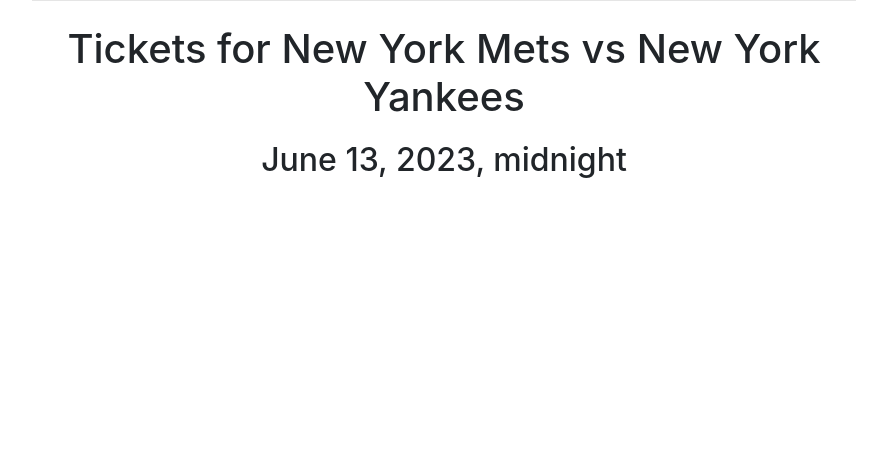
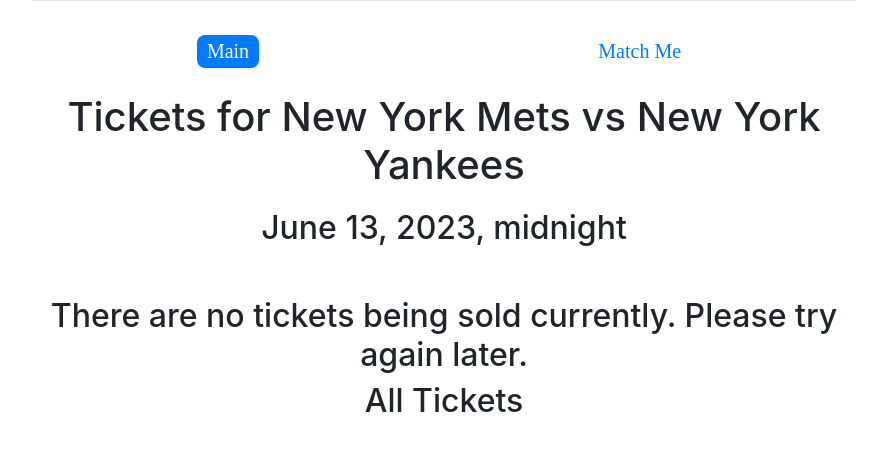
Before and after one commit to DHahn02/Summer-2023, a Django app: page /event/0950fc6c-5178-456b-b334-681149db9e47/ in a window 1280 px wide. Shown: the part 79-530 px from the top of the page, without its empty margins (181-1068 px from the left). Run offline with Django 4.2, Linux system fonts and the light colour scheme; a user stored in the database is signed in; data comes from the database, SQL or seed files in the repository; some libraries are stand-ins or nearby versions.

Commit message:
added missing templates

```diff
--- a/project/bender/bender/settings.py
+++ b/project/bender/bender/settings.py
@@ -136,9 +136,9 @@
 
 
 EMAIL_HOST = 'smtp.gmail.com'
-EMAIL_HOST_USER = 'myemail@gmail.com'
-EMAIL_HOST_PASSWORD = '*****'
+EMAIL_HOST_USER = 'shimmiedtest@gmail.com'
+EMAIL_HOST_PASSWORD = 'cshhwhejojcnvxjm'
 EMAIL_PORT = 587
 EMAIL_USE_TLS = True
 EMAIL_BACKEND = 'django.core.mail.backends.smtp.EmailBackend'
-DEFAULT_FROM_EMAIL = EMAIL_HOST_USER
+DEFAULT_FROM_EMAIL = "shimmiedtest@gmail.com"
--- a/project/bender/main/models.py
+++ b/project/bender/main/models.py
@@ -41,6 +41,14 @@
     team1 = models.ForeignKey(Team, on_delete=models.CASCADE, related_name="home", null=True, blank=True)
     team2 = models.ForeignKey(Team, on_delete=models.CASCADE, related_name="away", null=True, blank=True)
     performer = models.ForeignKey(Performer, on_delete=models.CASCADE, null=True, blank=True)
+
+    class Leagues(models.TextChoices):
+        MLB = "MLB", "MLB"
+        NHL = "NHL", "NHL"
+        NFL = "NFL", "NFL"
+        NBA = "NBA", "NBA"
+
+    # league = models.CharField(choices=Leagues.choices, null=True, blank=True, default=None, max_length=20)
     date = models.DateTimeField()
     location = models.ForeignKey(Venue, on_delete=models.SET_NULL, null=True)
 
--- a/project/bender/main/templates/main/event.html
+++ b/project/bender/main/templates/main/event.html
@@ -60,9 +60,45 @@
     .description p:before{
         content: "- ";
     }
+    .options{
+        display: flex;
+        text-align: center;
+        font: 20px Garamond sans-serif;
+        margin: auto;
+    }
+    .tab{
+        margin: 10px auto;
+        padding: 5px 10px;
+        border-radius: 8px;
+    }
+    .activeTab{
+        background: #007bff;
+        color: white;
+    }
+    .inactiveTab{
+        background: white;
+        color: #007bff;
+    }
+    .inactive{
+        display: none;
+        visibility: hidden;
+    }
+    .h2{
+        text-align: center;
+    }
+    .profile_photo{
+        max-height: 50px;
+    }
 </style>
 {% endblock %}
 {% block content %}
+    {% if user.is_authenticated %}
+    <div class="options">
+        <div id="mainTab" class="tab activeTab">Main</div>
+        <div id="altTab" class="tab inactiveTab">Match Me</div>
+    </div>
+    {% endif %}
+
     <div class="top">
         {% if event.performer %}
             <h1 class="heading">Tickets for {{ event.performer.name }} at {{ event.location}}</h1>
@@ -71,8 +107,12 @@
         {% endif %}
         <h2 class="date">{{ event.date }}</h2>
     </div>
+    {% if not ticketpacks %}
+        <h2 class="h2">There are no tickets being sold currently. Please try again later.</h2>
+    {% endif %}
 
-    <div class="tickets">
+    <div id="main" class="tickets active">
+        <h2 class="h2">All Tickets</h2>
         {% for ticketpack in ticketpacks %}
             {% if ticketpack.for_sale and available|get_item:ticketpack > 0 %}
                 <div class="head ticket">
@@ -92,4 +132,63 @@
             {% endif %}
         {% endfor %}
     </div>
+    <div id="alt" class="tickets inactive">
+        <h2 class="h2">Find a Friend</h2>
+        {% for ticketpack in alt_ticketpacks %}
+            {% if ticketpack.for_sale and available|get_item:ticketpack > 0 %}
+                <div class="head ticket">
+                    <div class="left">
+                        <h5 class="ticket-title">Section {{ ticketpack.section }}. {{ available|get_item:ticketpack }} Ticket{% if available|get_item:ticketpack != 1 %}s{% endif %} Available.</h5>
+                        <div class="description">
+                            <p>Row {{ ticketpack.row }}</p>
+                            <p>${{ ticketpack.price }}</p>
+                        </div>
+                    </div>
+                    <div class="center">
+                        Go to the game with <a href="">{{ ticketpack.user.first_name }}</a>
+                        <img class="profile_photo" src="https://cdn.vectorstock.com/i/preview-1x/66/14/default-avatar-photo-placeholder-profile-picture-vector-21806614.jpg">
+                    </div>
+                    <a href="/buy/{{ ticketpack.id }}" class="buy"><div>Buy a Ticket</div></a>
+                </div>
+                {% for ticket in ticketpack.ticket_set.all %}
+                    {% if ticket.for_sale %}
+                    {% endif %}
+                {% endfor %}
+            {% endif %}
+        {% endfor %}
+    </div>
+
+    <script type="text/javascript">
+        const mainTab = document.getElementById("mainTab");
+        const altTab = document.getElementById("altTab");
+        const main = document.getElementById("main");
+        const alt = document.getElementById("alt");
+
+        mainTab.addEventListener('click', e=>{
+            if(main.classList.contains("inactive")){
+                main.classList.remove("inactive");
+                main.classList.add("active");
+                alt.classList.remove("active");
+                alt.classList.add("inactive");
+                mainTab.classList.remove("inactiveTab");
+                mainTab.classList.add("activeTab");
+                altTab.classList.remove("activeTab");
+                altTab.classList.add("inactiveTab");
+            }
+        });
+
+        altTab.addEventListener('click', e=>{
+            if(alt.classList.contains("inactive")){
+                alt.classList.remove("inactive");
+                alt.classList.add("active");
+                main.classList.remove("active");
+                main.classList.add("inactive");
+                altTab.classList.remove("inactiveTab");
+                altTab.classList.add("activeTab");
+                mainTab.classList.remove("activeTab");
+                mainTab.classList.add("inactiveTab");
+            }
+        });
+
+    </script>
 {% endblock %}
--- a/project/bender/main/views.py
+++ b/project/bender/main/views.py
@@ -1,8 +1,11 @@
+import heapq
+
 from django.shortcuts import render
 from django.http import HttpResponse, HttpResponseRedirect, JsonResponse, Http404
 from .forms import *
 from django.utils import timezone
 from django.core.mail import send_mail
+from heapq import heappush, heappop, heapify
 
 
 # Create your views here.
@@ -118,6 +121,7 @@
     event = Event.objects.get(id=id)
     ticketpacks = event.ticketpack_set.all()
     available = {}
+    heap = []
     for ticketpack in ticketpacks:
         num_available = 0
         if ticketpack.user != request.user:
@@ -125,8 +129,34 @@
             for ticket in tickets:
                 if ticket.user == ticketpack.user and ticket.for_sale and not ticket.in_cart:
                     num_available += 1
-                available[ticketpack] = num_available
-    return render(request, 'main/event.html', {"event": event, "ticketpacks": ticketpacks, "available": available})
+            available[ticketpack] = num_available  # if any issues, re-indent this line
+            if num_available > 0 and request.user.is_authenticated:
+                heapq.heappush(heap, (getScore(request.user, ticketpack.user, ticketpack.game), len(heap), ticketpack))
+    heaped = [heapq.heappop(heap)[2] for _ in range(len(heap))]
+    return render(request, 'main/event.html', {"user": request.user, "event": event, "ticketpacks": ticketpacks, "available": available, "alt_ticketpacks": heaped[::-1]})
+
+
+def getScore(buyer, seller, event):
+    score = 0
+    bp = buyer.userprofile
+    sp = seller.userprofile
+    if bp.mlb == sp.mlb:
+        score += 5
+    if bp.nfl == sp.nfl:
+        score += 5
+    if bp.nhl == sp.nhl:
+        score += 5
+    if bp.nba == sp.nba:
+        score += 5
+    if bp.gender == sp.gender:
+        score += 10
+    if abs(getAge(bp.birthdate) - getAge(sp.birthdate)) <= 5:
+        score += 3
+    return score
+
+
+def getAge(dob):
+    return timezone.now().year - dob.year
 
 
 def team_view(request, id):
```
